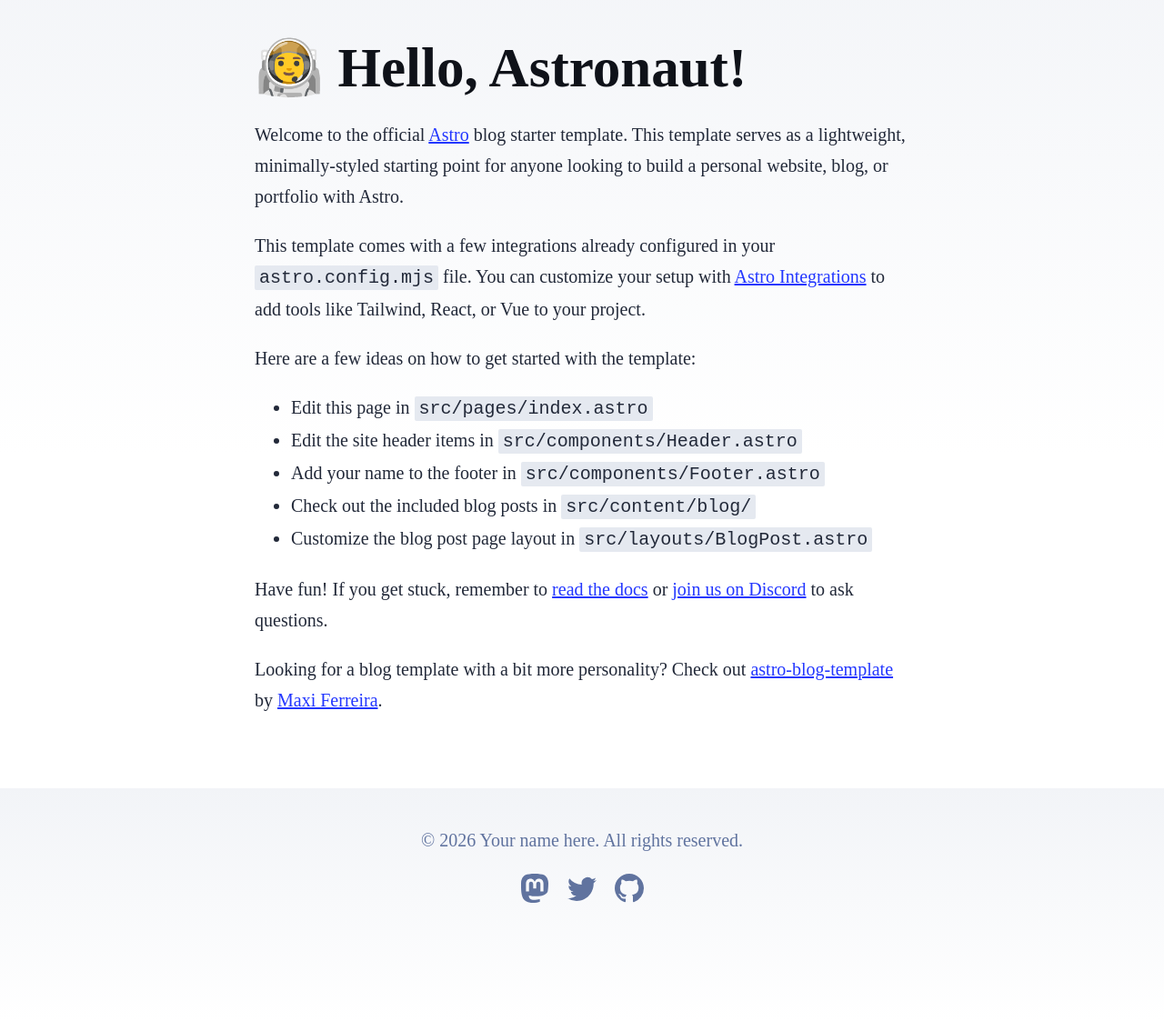
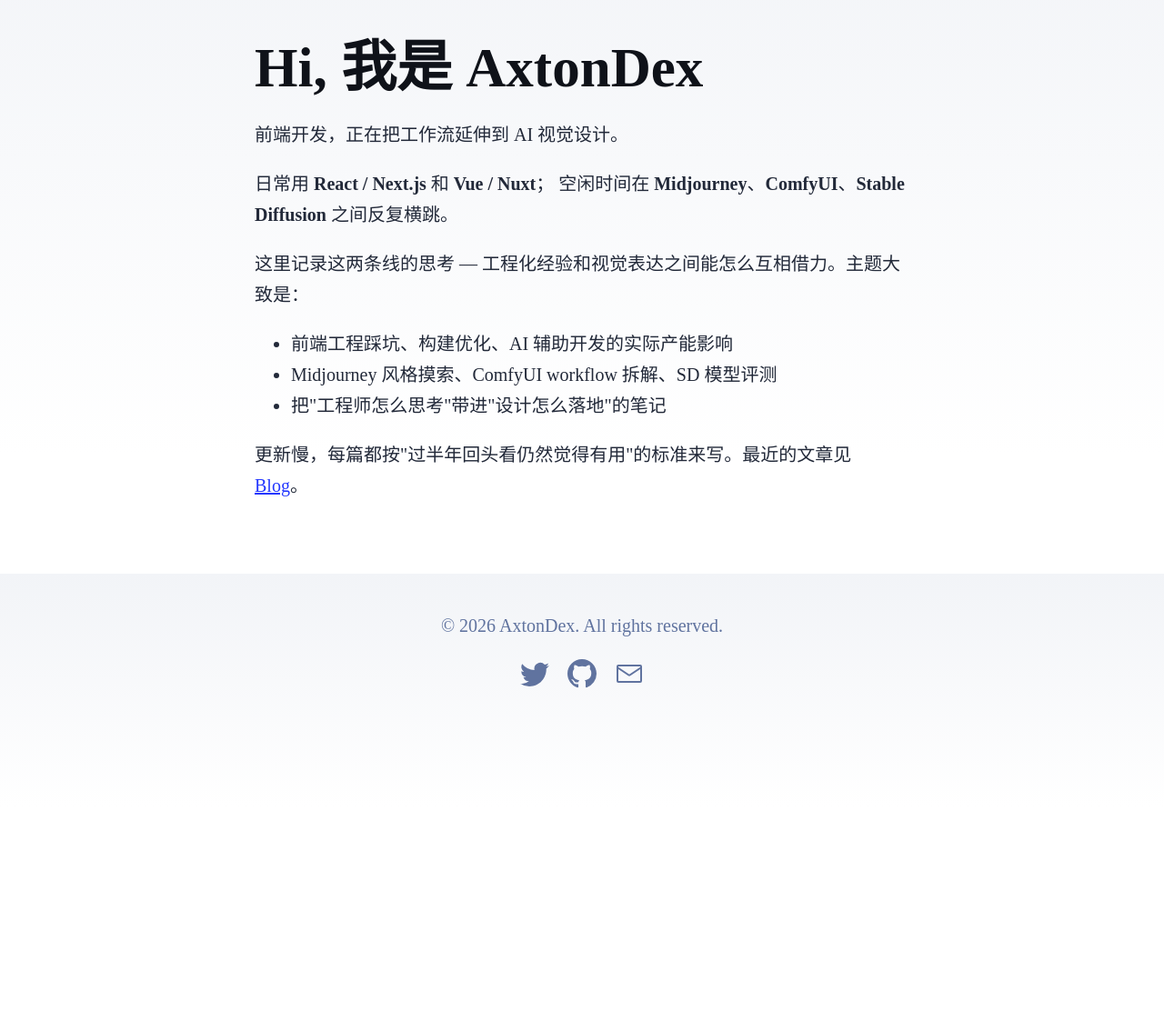
Before and after one commit to AxtonCT/AxtonCT.github.io, an Astro site: page / in a window 1280 px wide. Shown: the part 100-1223 px from the top of the page at 91% size. After the commit the page ends 987 px from the top, so only its background shows below. Built offline with nearby package versions, Linux system fonts and the light colour scheme; Astro itself is replaced by a stand-in of ours.

Commit message:
content: replace template placeholders with AxtonDex profile
- index.astro: 中文个人介绍（前端 → AI 视觉设计），技术栈与博客主题概述
- Footer.astro: AxtonDex 署名；移除 Mastodon；Twitter/GitHub 指向 AxtonCT；新增邮箱按钮
- Header.astro: 同步移除 Mastodon，Twitter/GitHub 链接同步到 AxtonCT

```diff
--- a/src/components/Footer.astro
+++ b/src/components/Footer.astro
@@ -3,24 +3,10 @@ const today = new Date();
 ---
 
 <footer>
-	&copy; {today.getFullYear()} Your name here. All rights reserved.
+	&copy; {today.getFullYear()} AxtonDex. All rights reserved.
 	<div class="social-links">
-		<a href="https://m.webtoo.ls/@astro" target="_blank">
-			<span class="sr-only">Follow Astro on Mastodon</span>
-			<svg
-				viewBox="0 0 16 16"
-				aria-hidden="true"
-				width="32"
-				height="32"
-				astro-icon="social/mastodon"
-				><path
-					fill="currentColor"
-					d="M11.19 12.195c2.016-.24 3.77-1.475 3.99-2.603.348-1.778.32-4.339.32-4.339 0-3.47-2.286-4.488-2.286-4.488C12.062.238 10.083.017 8.027 0h-.05C5.92.017 3.942.238 2.79.765c0 0-2.285 1.017-2.285 4.488l-.002.662c-.004.64-.007 1.35.011 2.091.083 3.394.626 6.74 3.78 7.57 1.454.383 2.703.463 3.709.408 1.823-.1 2.847-.647 2.847-.647l-.06-1.317s-1.303.41-2.767.36c-1.45-.05-2.98-.156-3.215-1.928a3.614 3.614 0 0 1-.033-.496s1.424.346 3.228.428c1.103.05 2.137-.064 3.188-.189zm1.613-2.47H11.13v-4.08c0-.859-.364-1.295-1.091-1.295-.804 0-1.207.517-1.207 1.541v2.233H7.168V5.89c0-1.024-.403-1.541-1.207-1.541-.727 0-1.091.436-1.091 1.296v4.079H3.197V5.522c0-.859.22-1.541.66-2.046.456-.505 1.052-.764 1.793-.764.856 0 1.504.328 1.933.983L8 4.39l.417-.695c.429-.655 1.077-.983 1.934-.983.74 0 1.336.259 1.791.764.442.505.661 1.187.661 2.046v4.203z"
-				></path></svg
-			>
-		</a>
-		<a href="https://twitter.com/astrodotbuild" target="_blank">
-			<span class="sr-only">Follow Astro on Twitter</span>
+		<a href="https://twitter.com/AxtonCT" target="_blank" rel="me noopener">
+			<span class="sr-only">在 Twitter 上关注 AxtonDex</span>
 			<svg viewBox="0 0 16 16" aria-hidden="true" width="32" height="32" astro-icon="social/twitter"
 				><path
 					fill="currentColor"
@@ -28,12 +14,21 @@ const today = new Date();
 				></path></svg
 			>
 		</a>
-		<a href="https://github.com/withastro/astro" target="_blank">
-			<span class="sr-only">Go to Astro's GitHub repo</span>
+		<a href="https://github.com/AxtonCT" target="_blank" rel="me noopener">
+			<span class="sr-only">访问 AxtonDex 的 GitHub</span>
 			<svg viewBox="0 0 16 16" aria-hidden="true" width="32" height="32" astro-icon="social/github"
 				><path
 					fill="currentColor"
 					d="M8 0C3.58 0 0 3.58 0 8c0 3.54 2.29 6.53 5.47 7.59.4.07.55-.17.55-.38 0-.19-.01-.82-.01-1.49-2.01.37-2.53-.49-2.69-.94-.09-.23-.48-.94-.82-1.13-.28-.15-.68-.52-.01-.53.63-.01 1.08.58 1.23.82.72 1.21 1.87.87 2.33.66.07-.52.28-.87.51-1.07-1.78-.2-3.64-.89-3.64-3.95 0-.87.31-1.59.82-2.15-.08-.2-.36-1.02.08-2.12 0 0 .67-.21 2.2.82.64-.18 1.32-.27 2-.27.68 0 1.36.09 2 .27 1.53-1.04 2.2-.82 2.2-.82.44 1.1.16 1.92.08 2.12.51.56.82 1.27.82 2.15 0 3.07-1.87 3.75-3.65 3.95.29.25.54.73.54 1.48 0 1.07-.01 1.93-.01 2.2 0 .21.15.46.55.38A8.012 8.012 0 0 0 16 8c0-4.42-3.58-8-8-8z"
+				></path></svg
+			>
+		</a>
+		<a href="mailto:arron_ct@icloud.com">
+			<span class="sr-only">通过邮件联系 AxtonDex</span>
+			<svg viewBox="0 0 16 16" aria-hidden="true" width="32" height="32" astro-icon="contact/email"
+				><path
+					fill="currentColor"
+					d="M14 3H2a1 1 0 0 0-1 1v8a1 1 0 0 0 1 1h12a1 1 0 0 0 1-1V4a1 1 0 0 0-1-1zM2 4h12v.4l-6 4-6-4V4zm0 1.5 5.4 3.6a1 1 0 0 0 1.2 0L14 5.5V12H2V5.5z"
 				></path></svg
 			>
 		</a>
--- a/src/components/Header.astro
+++ b/src/components/Header.astro
@@ -12,17 +12,8 @@ import HeaderLink from './HeaderLink.astro';
 			<HeaderLink href="/about">About</HeaderLink>
 		</div>
 		<div class="social-links">
-			<a href="https://m.webtoo.ls/@astro" target="_blank">
-				<span class="sr-only">Follow Astro on Mastodon</span>
-				<svg viewBox="0 0 16 16" aria-hidden="true" width="32" height="32"
-					><path
-						fill="currentColor"
-						d="M11.19 12.195c2.016-.24 3.77-1.475 3.99-2.603.348-1.778.32-4.339.32-4.339 0-3.47-2.286-4.488-2.286-4.488C12.062.238 10.083.017 8.027 0h-.05C5.92.017 3.942.238 2.79.765c0 0-2.285 1.017-2.285 4.488l-.002.662c-.004.64-.007 1.35.011 2.091.083 3.394.626 6.74 3.78 7.57 1.454.383 2.703.463 3.709.408 1.823-.1 2.847-.647 2.847-.647l-.06-1.317s-1.303.41-2.767.36c-1.45-.05-2.98-.156-3.215-1.928a3.614 3.614 0 0 1-.033-.496s1.424.346 3.228.428c1.103.05 2.137-.064 3.188-.189zm1.613-2.47H11.13v-4.08c0-.859-.364-1.295-1.091-1.295-.804 0-1.207.517-1.207 1.541v2.233H7.168V5.89c0-1.024-.403-1.541-1.207-1.541-.727 0-1.091.436-1.091 1.296v4.079H3.197V5.522c0-.859.22-1.541.66-2.046.456-.505 1.052-.764 1.793-.764.856 0 1.504.328 1.933.983L8 4.39l.417-.695c.429-.655 1.077-.983 1.934-.983.74 0 1.336.259 1.791.764.442.505.661 1.187.661 2.046v4.203z"
-					></path></svg
-				>
-			</a>
-			<a href="https://twitter.com/astrodotbuild" target="_blank">
-				<span class="sr-only">Follow Astro on Twitter</span>
+			<a href="https://twitter.com/AxtonCT" target="_blank" rel="me noopener">
+				<span class="sr-only">在 Twitter 上关注 AxtonDex</span>
 				<svg viewBox="0 0 16 16" aria-hidden="true" width="32" height="32"
 					><path
 						fill="currentColor"
@@ -30,8 +21,8 @@ import HeaderLink from './HeaderLink.astro';
 					></path></svg
 				>
 			</a>
-			<a href="https://github.com/withastro/astro" target="_blank">
-				<span class="sr-only">Go to Astro's GitHub repo</span>
+			<a href="https://github.com/AxtonCT" target="_blank" rel="me noopener">
+				<span class="sr-only">访问 AxtonDex 的 GitHub</span>
 				<svg viewBox="0 0 16 16" aria-hidden="true" width="32" height="32"
 					><path
 						fill="currentColor"
--- a/src/pages/index.astro
+++ b/src/pages/index.astro
@@ -6,42 +6,31 @@ import { SITE_DESCRIPTION, SITE_TITLE } from '../consts';
 ---
 
 <!doctype html>
-<html lang="en">
+<html lang="zh-CN">
 	<head>
 		<BaseHead title={SITE_TITLE} description={SITE_DESCRIPTION} />
 	</head>
 	<body>
 		<Header />
 		<main>
-			<h1>🧑‍🚀 Hello, Astronaut!</h1>
+			<h1>Hi, 我是 AxtonDex</h1>
 			<p>
-				Welcome to the official <a href="https://astro.build/">Astro</a> blog starter template. This template
-				serves as a lightweight, minimally-styled starting point for anyone looking to build a personal
-				website, blog, or portfolio with Astro.
+				前端开发，正在把工作流延伸到 AI 视觉设计。
 			</p>
 			<p>
-				This template comes with a few integrations already configured in your
-				<code>astro.config.mjs</code> file. You can customize your setup with
-				<a href="https://astro.build/integrations">Astro Integrations</a> to add tools like Tailwind,
-				React, or Vue to your project.
+				日常用 <strong>React / Next.js</strong> 和 <strong>Vue / Nuxt</strong>；
+				空闲时间在 <strong>Midjourney</strong>、<strong>ComfyUI</strong>、<strong>Stable Diffusion</strong> 之间反复横跳。
 			</p>
-			<p>Here are a few ideas on how to get started with the template:</p>
+			<p>
+				这里记录这两条线的思考 — 工程化经验和视觉表达之间能怎么互相借力。主题大致是：
+			</p>
 			<ul>
-				<li>Edit this page in <code>src/pages/index.astro</code></li>
-				<li>Edit the site header items in <code>src/components/Header.astro</code></li>
-				<li>Add your name to the footer in <code>src/components/Footer.astro</code></li>
-				<li>Check out the included blog posts in <code>src/content/blog/</code></li>
-				<li>Customize the blog post page layout in <code>src/layouts/BlogPost.astro</code></li>
+				<li>前端工程踩坑、构建优化、AI 辅助开发的实际产能影响</li>
+				<li>Midjourney 风格摸索、ComfyUI workflow 拆解、SD 模型评测</li>
+				<li>把"工程师怎么思考"带进"设计怎么落地"的笔记</li>
 			</ul>
 			<p>
-				Have fun! If you get stuck, remember to
-				<a href="https://docs.astro.build/">read the docs</a>
-				or <a href="https://astro.build/chat">join us on Discord</a> to ask questions.
-			</p>
-			<p>
-				Looking for a blog template with a bit more personality? Check out
-				<a href="https://github.com/Charca/astro-blog-template">astro-blog-template</a>
-				by <a href="https://twitter.com/Charca">Maxi Ferreira</a>.
+				更新慢，每篇都按"过半年回头看仍然觉得有用"的标准来写。最近的文章见 <a href="/blog/">Blog</a>。
 			</p>
 		</main>
 		<Footer />
```
